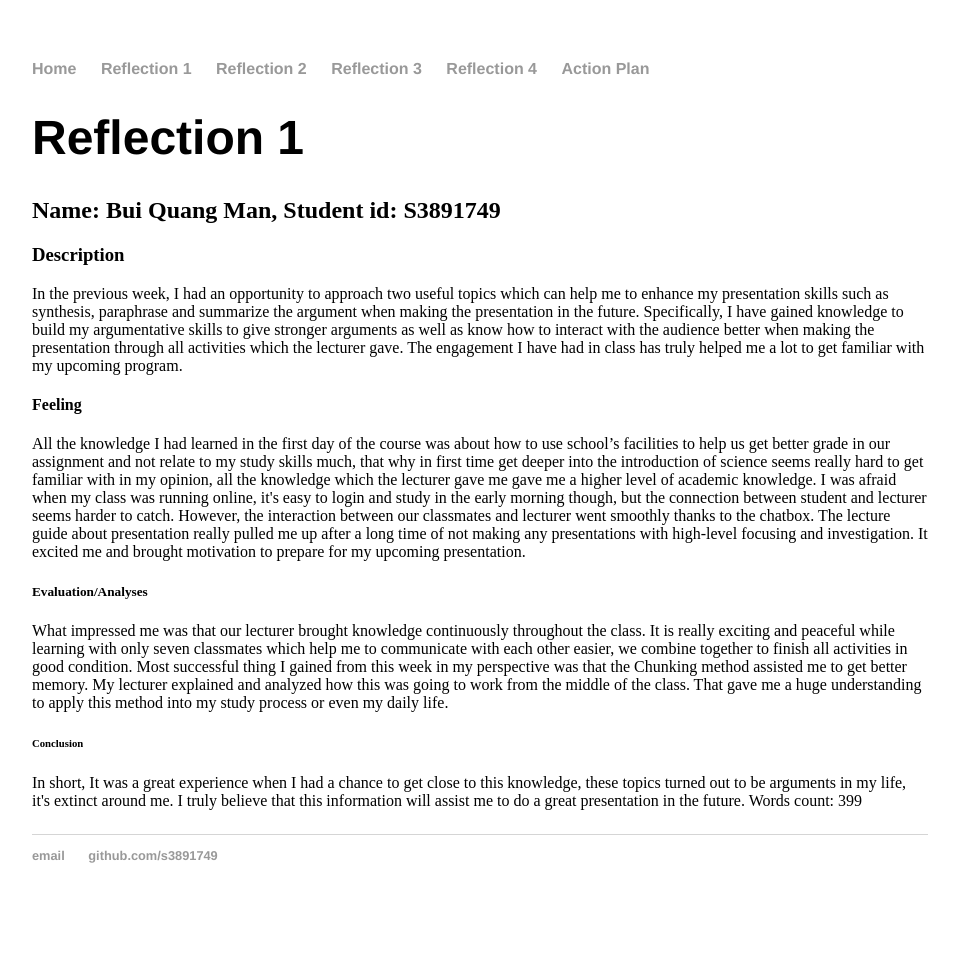
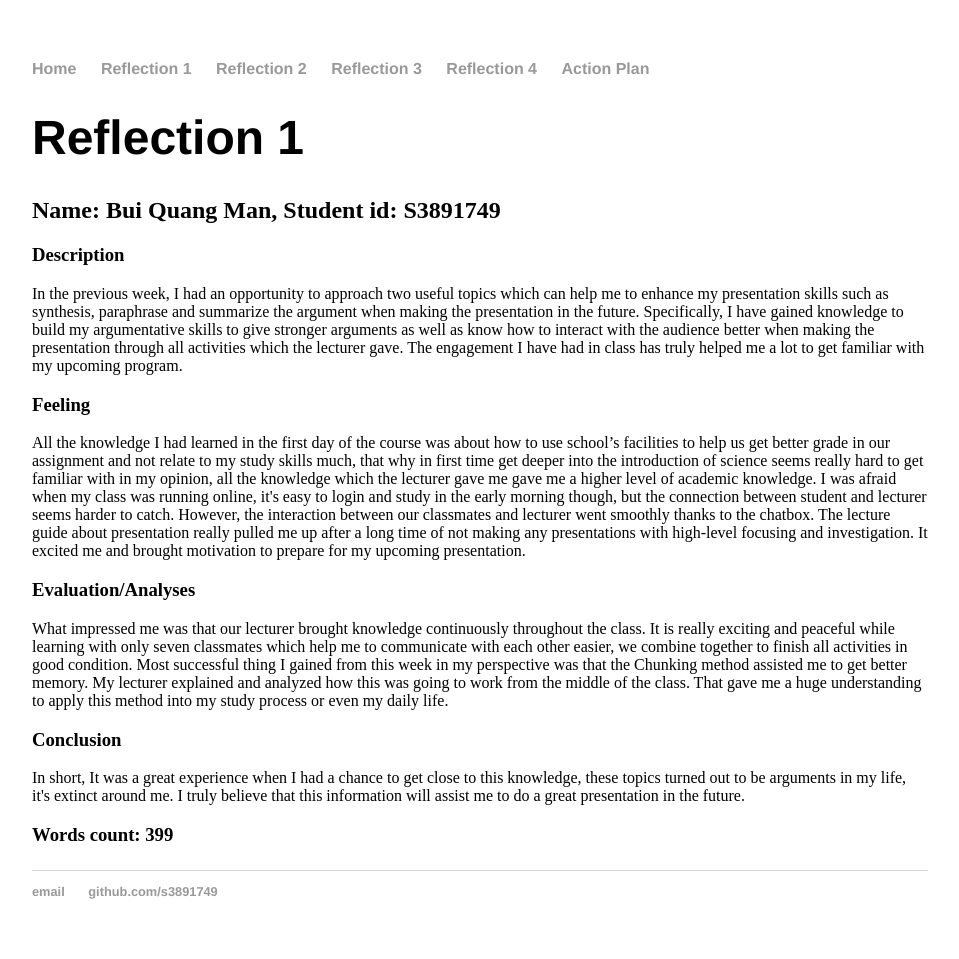
Before and after one commit to S3891749/s3891749.github.io, a Jekyll site: the page built from about/index.html, in a window 1280 px wide. Shown: the whole page, without its empty margins (160-1119 px from the left). Built offline with Jekyll 4.4.1, drawn with Linux system fonts in a browser that asks for light colours; before the commit the page ends 923 px from its top, so only the background shows below that.

```diff
--- a/about/index.html
+++ b/about/index.html
@@ -8,16 +8,16 @@ title: Reflection 1
 <h3>Description</h3>
 In the previous week, I had an opportunity to approach two useful topics which can help me to enhance my presentation skills such as synthesis, paraphrase and summarize the argument when making the presentation in the future. Specifically, I have gained knowledge to build my argumentative skills to give stronger arguments as well as know how to interact with the audience better when making the presentation through all activities which the lecturer gave. The engagement I have had in class has truly helped me a lot to get familiar with my upcoming program. <space>
 
-	<h4>Feeling</h4>
+	<h3>Feeling</h3>
 All the knowledge I had learned in the first day of the course was about how to use school’s facilities to help us get better grade in our assignment and not relate to my study skills much, that why in first time get deeper into the introduction of science seems really hard to get familiar with in my opinion, all the knowledge which the lecturer gave me gave me a higher level of academic knowledge. I was afraid when my class was running online, it's easy to login and study in the early morning though, but the connection between student and lecturer seems harder to catch. However, the interaction between our classmates and lecturer went smoothly thanks to the chatbox. The lecture guide about presentation really pulled me up after a long time of not making any presentations with high-level focusing and investigation. It excited me and brought motivation to prepare for my upcoming presentation.<space>
 
-	<h5>Evaluation/Analyses</h5>
+	<h3>Evaluation/Analyses</h3>
 What impressed me was that our lecturer brought knowledge continuously throughout the class. It is really exciting and peaceful while learning with only seven classmates which help me to communicate with each other easier, we combine together to finish all activities in good condition. Most successful thing I gained from this week in my perspective was that the Chunking method assisted me to get better memory. My lecturer explained and analyzed how this was going to work from the middle of the class. That gave me a huge understanding to apply this method into my study process or even my daily life.<space>
 
-	<h6>Conclusion</h6>
+	<h3>Conclusion</h3>
 In short, It was a great experience when I had a chance to get close to this knowledge, these topics turned out to be arguments in my life, it's extinct around me. I truly believe that this information will assist me to do a great presentation in the future.<space>
 
-	<space><h7>Words count: 399</h7><space>
+	<space><h3>Words count: 399</h3><space>
 </p>
 
 </div><!-- /.blurb -->
```
